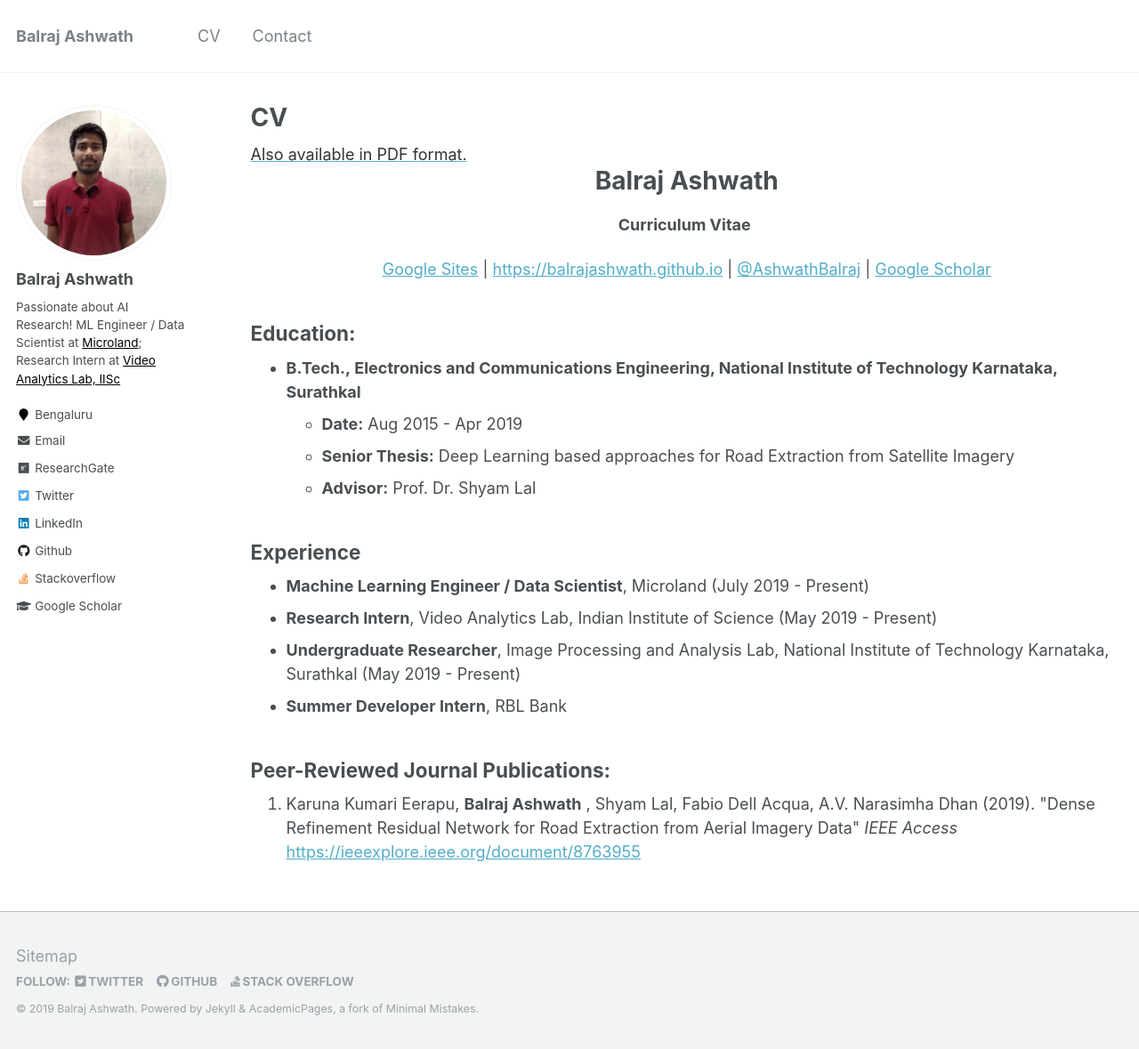
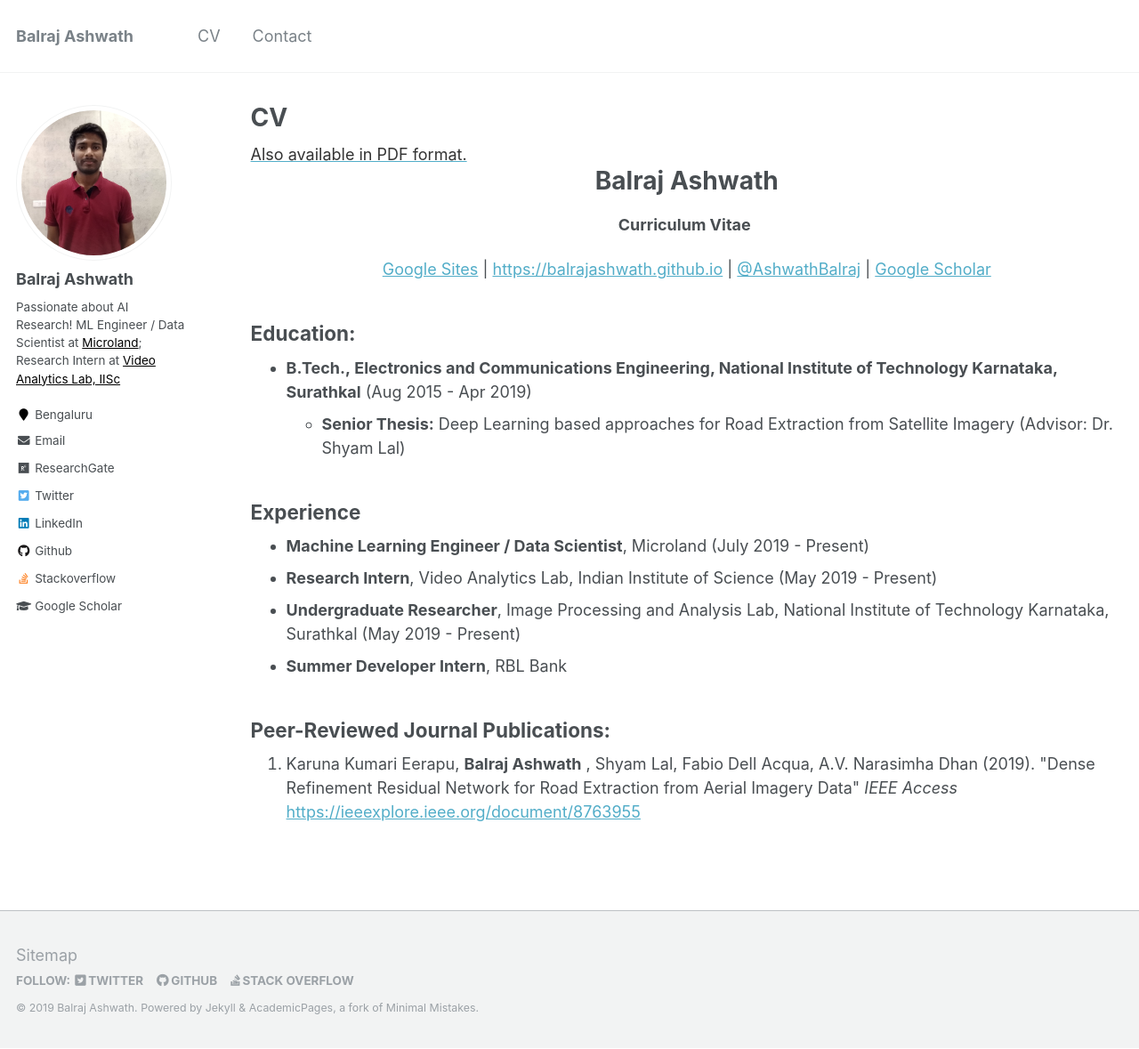
Before and after one commit to BalrajAshwath/BalrajAshwath.github.io, a Jekyll site: the page built from _pages/cv.html, in a window 1280 px wide and 1179 px high. Shown: the whole window at 89% size. Built offline with Jekyll 4.4.1, drawn with Linux system fonts in a browser that asks for light colours; part of the change alters nothing that is shown.

Commit message:
Modified Education section

```diff
--- a/_pages/cv.html
+++ b/_pages/cv.html
@@ -18,11 +18,11 @@ redirect_from:
 
 <h2 class="western">Education:</h2>
 <ul style="line-height: 1.5; margin: 10px 0;">
- 	<li><span><b>B.Tech., </b></span><span><b>Electronics and Communications Engineering</b></span><span><b>, National Institute of Technology Karnataka, Surathkal</b></span>
+ 	<li><span><b>B.Tech., </b></span><span><b>Electronics and Communications Engineering</b></span><span><b>, National Institute of Technology Karnataka, Surathkal</b></span><span> (Aug 2015 - Apr 2019)</span>
 <ul>
- 	<li><span><b>Date:</b></span><span> Aug 2015 - Apr 2019</span></li>
- 	<li><b><span>Senior Thesis:</b></span><span> Deep Learning based approaches for Road Extraction from Satellite Imagery</span></li>
- 	<li><span><b>Advisor:</b></span><span> Prof. Dr. Shyam Lal</span></li>
+ 	<!-- <li><span><b>Date:</b></span><span> Aug 2015 - Apr 2019</span></li> -->
+ 	<li><b><span>Senior Thesis:</b></span><span> Deep Learning based approaches for Road Extraction from Satellite Imagery </span><span> (Advisor: Dr. Shyam Lal)</span></li>
+ 	<!-- <li><span><b>Advisor:</b></span><span> Prof. Dr. Shyam Lal</span></li> -->
 </ul>
 </li>
 </ul>
```
